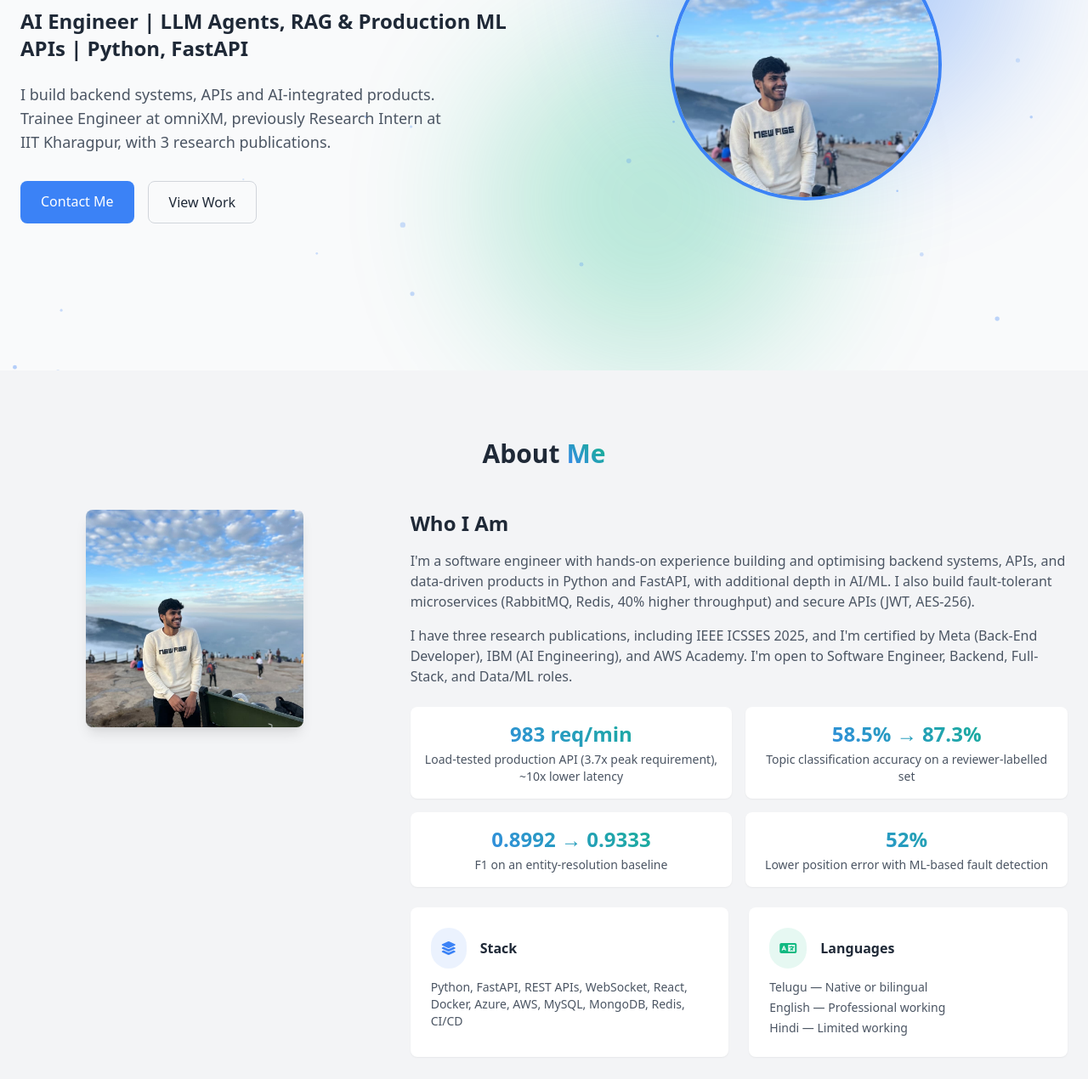
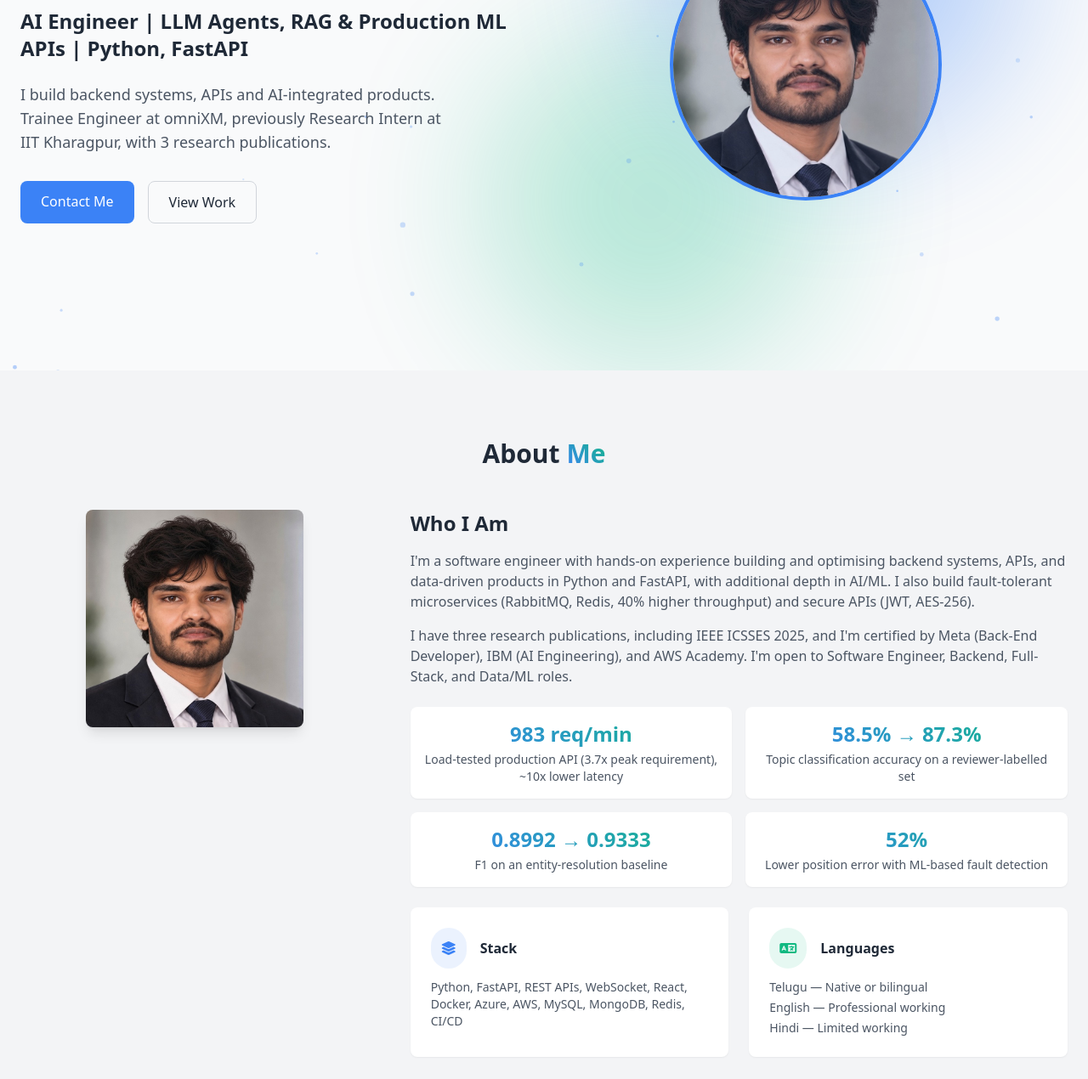
Before and after one commit to Sumanth3036/my-portfolio, a plain HTML site: page index.html in a window 1280 px wide. Shown: the part 364-1634 px from the top of the page at 85% size. Drawn offline with nearby package versions, Linux system fonts and the light colour scheme; animation ran at ten frames a second.

Commit message:
Use new retouched professional headshot (assets/profile.jpg) in hero, About and og:image

```diff
--- a/index.html
+++ b/index.html
@@ -11,7 +11,7 @@
     <meta property="og:title" content="Sumanth Ponugupati | AI Engineer – LLM Agents, RAG &amp; Production ML APIs">
     <meta property="og:description" content="AI Engineer building LLM agents, RAG systems and production ML APIs in Python and FastAPI. Trainee Engineer at omniXM, ex-Research Intern at IIT Kharagpur.">
     <meta property="og:url" content="https://sumanth3036.github.io/my-portfolio/">
-    <meta property="og:image" content="https://sumanth3036.github.io/my-portfolio/sumanthpic.jpeg">
+    <meta property="og:image" content="https://sumanth3036.github.io/my-portfolio/assets/profile.jpg">
     <meta name="twitter:card" content="summary">
     <script>document.documentElement.classList.add('js');</script>
     <script src="https://cdn.tailwindcss.com"></script>
@@ -90,8 +90,7 @@
             width: 100%;
         }
         .profile-image {
-            object-position: center 30%;
-            transform: scale(1.2);
+            object-position: center 20%;
         }
 
         /* ---- Effects (all disabled for prefers-reduced-motion) ---- */
@@ -290,7 +289,7 @@
                 </div>
                 <div class="md:w-1/2 flex justify-center animate-slide-up">
                     <div class="relative w-64 h-64 md:w-80 md:h-80 rounded-full overflow-hidden border-4 border-primary-light dark:border-primary-dark">
-                        <img src="sumanthpic.jpeg"
+                        <img src="assets/profile.jpg"
                              alt="Sumanth Ponugupati"
                              class="w-full h-full object-cover profile-image">
                         <div class="absolute inset-0 bg-primary-light dark:bg-primary-dark opacity-10"></div>
@@ -308,7 +307,7 @@
             <div class="flex flex-col md:flex-row items-start">
                 <div class="md:w-1/3 mb-8 md:mb-0 flex justify-center">
                     <div class="w-64 h-64 rounded-lg overflow-hidden shadow-lg">
-                        <img src="sumanthpic.jpeg"
+                        <img src="assets/profile.jpg"
                              alt="Sumanth Ponugupati"
                              class="w-full h-full object-cover">
                     </div>
```
Also changed, not shown: assets/profile.jpg (added).
